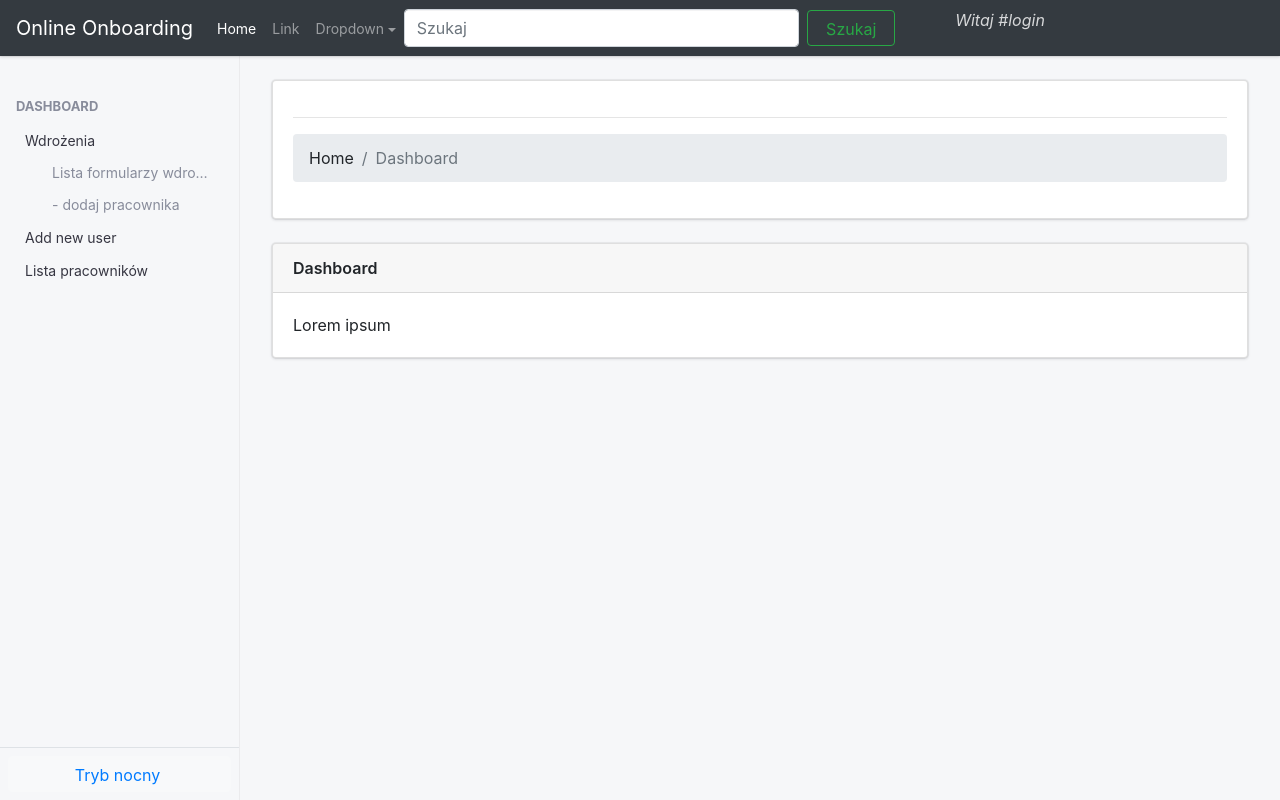
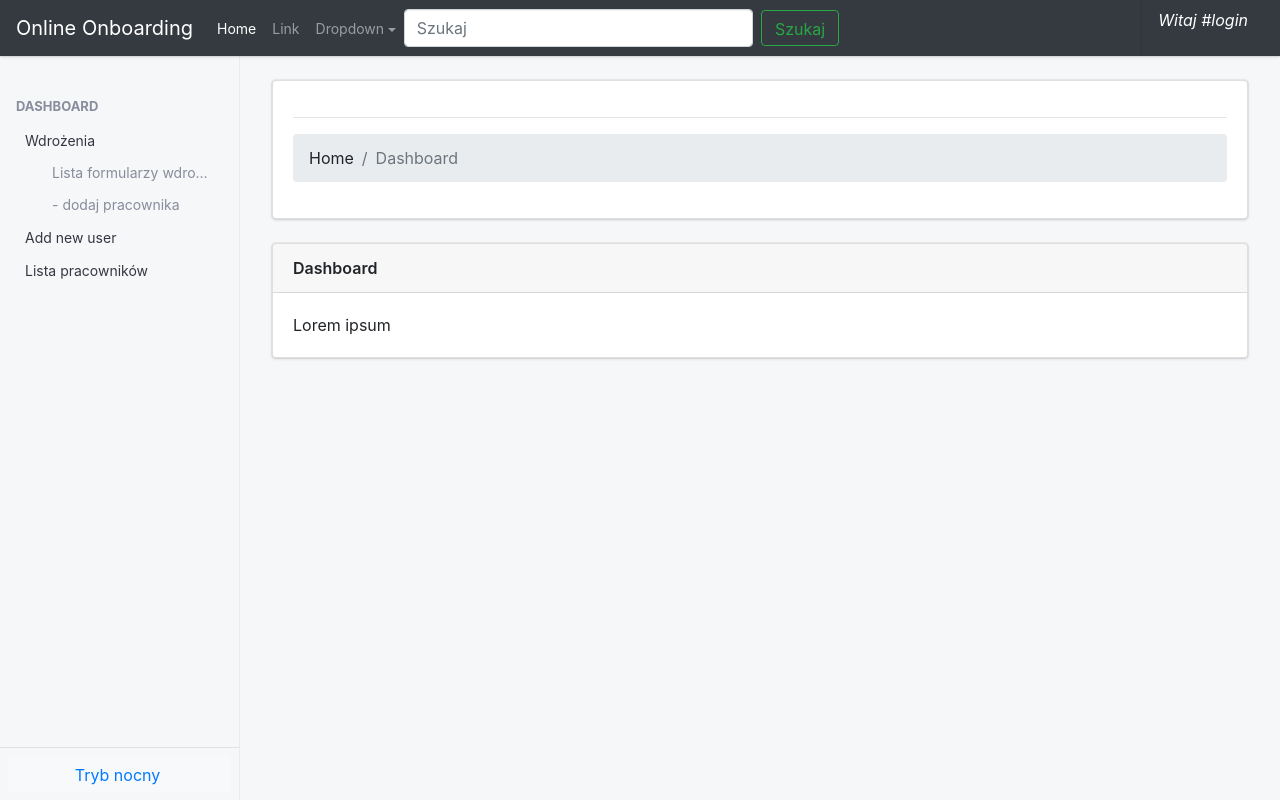
Before and after one commit to binawork/OnboardingFront, a React (Create React App) app: page / in a window 1280 px wide. Built offline with nearby package versions, Linux system fonts and the light colour scheme.

Commit message:
Modify user container to add dropdown list

```diff
--- a/src/Components/Navbar.js
+++ b/src/Components/Navbar.js
@@ -36,9 +36,22 @@ function Navbar() {
                         <button className="btn btn-outline-success my-2 my-sm-0 col-2 float-left" type="submit">Szukaj</button>
                     </form>
                 </div>
-                    <div className="ml-4">
+                {/*<div className="ml-4">
                     <div className="form-inline my-2 my-lg-0">
                         <p><em>Witaj #login</em></p>
+                    </div>
+                </div>*/}
+            </div>
+            <div className="top-bar-item top-bar-item-right px-0 d-none d-sm-flex">
+                <div className="dropdown d-flex">
+                    <div className="form-inline my-2 my-lg-0">
+                        <button className="btn-account d-none d-md-flex" type="button" data-toggle="dropdown"><p><em>Witaj #login</em></p></button>
+                        <div className="dropdown-menu">
+                            <div className="dropdown-arrow ml-3"></div>
+                            <h6 className="dropdown-header d-none d-md-block d-lg-none">    </h6>
+                            <a className="dropdown-item" href="#"><span className="dropdown-icon oi oi-person"></span> Profile</a> <a className="dropdown-item" href="#"><span className="dropdown-icon oi oi-account-logout"></span> Logout</a>
+                            <div className="dropdown-divider"></div>
+                        </div>
                     </div>
                 </div>
             </div>
```
Lines whose indentation alone changed are shown as unchanged.
